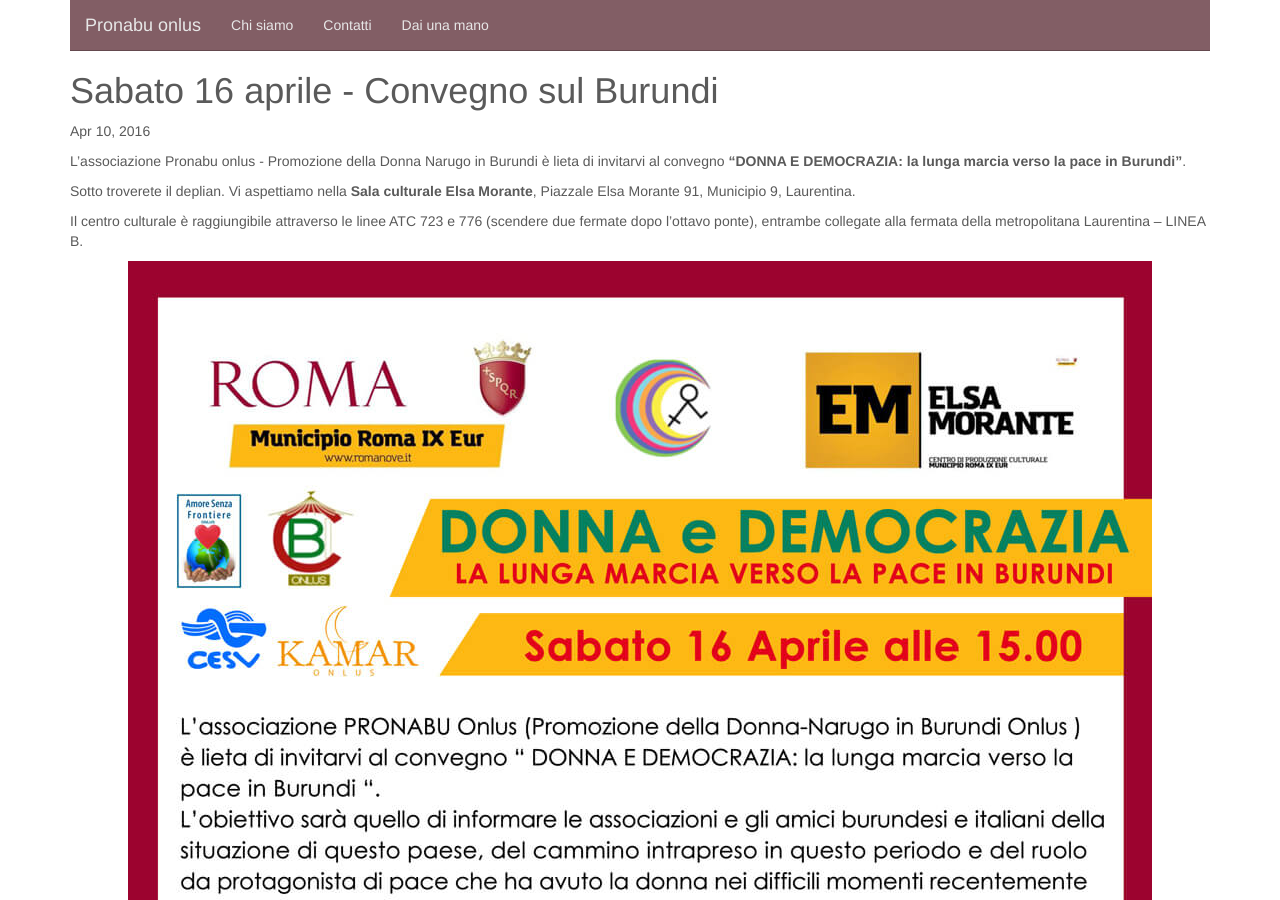
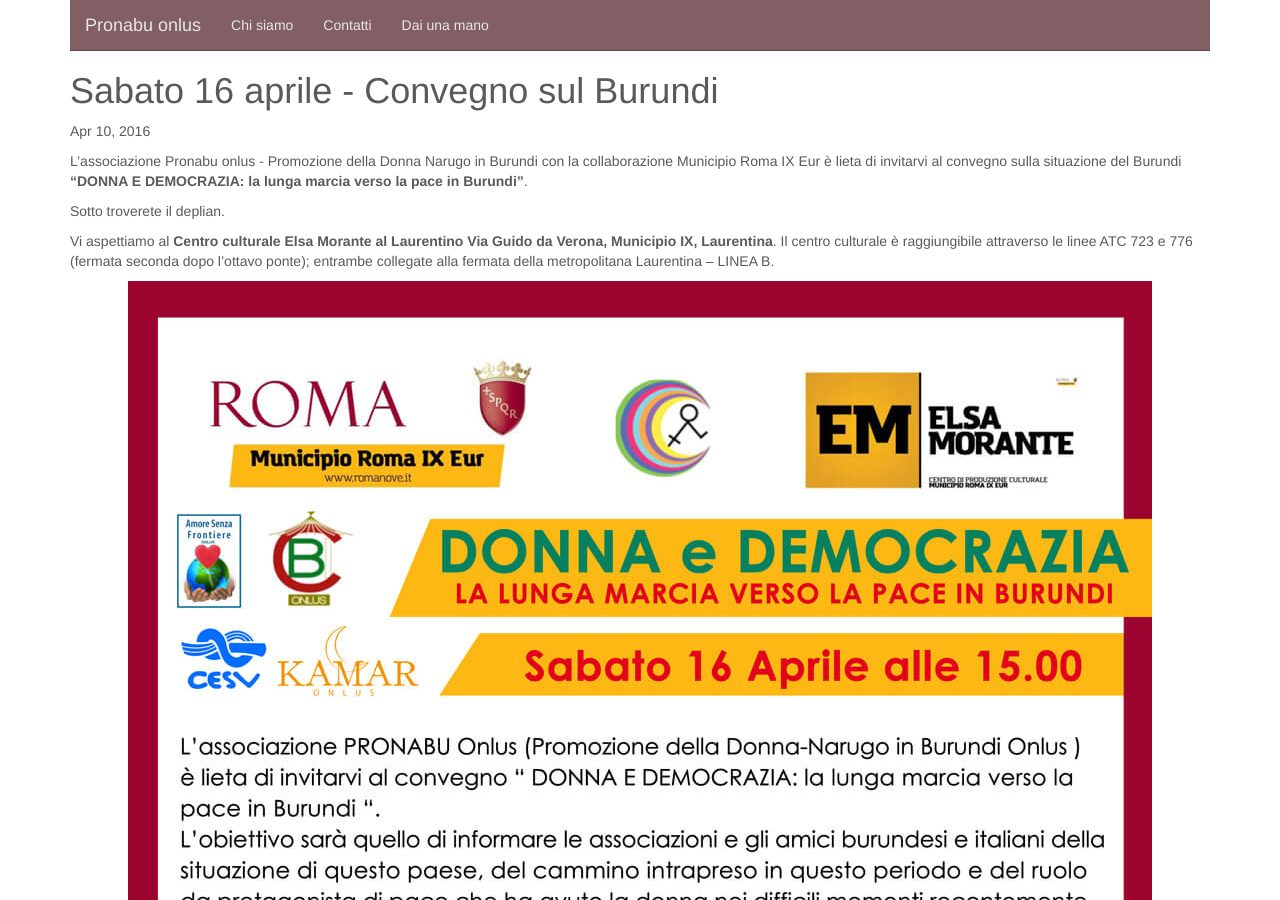
Before and after one commit to kajyr/pronabuonlus.org, a Jekyll site: the page built from _posts/2016-04-10-convegno-sul-burundi.md, in a window 1280 px wide and 900 px high. Built offline with Jekyll 4.4.1, drawn with Linux system fonts in a browser that asks for light colours; nearby versions of some CDN libraries.

Commit message:
correzioni

```diff
--- a/_posts/2016-04-10-convegno-sul-burundi.md
+++ b/_posts/2016-04-10-convegno-sul-burundi.md
@@ -7,12 +7,11 @@
 image_slider: /static/convegno-sul-burundi/cover.jpg
 ---
 
-L'associazione Pronabu onlus - Promozione della Donna Narugo in Burundi è lieta di invitarvi al convegno **"DONNA E DEMOCRAZIA: la lunga marcia verso la pace in Burundi"**.
+L'associazione Pronabu onlus - Promozione della Donna Narugo in Burundi con la collaborazione Municipio Roma IX Eur è lieta di invitarvi al convegno sulla situazione del Burundi **"DONNA E DEMOCRAZIA: la lunga marcia verso la pace in Burundi"**.
 
 Sotto troverete il deplian.
-Vi aspettiamo nella **Sala culturale Elsa Morante**, Piazzale Elsa Morante 91, Municipio 9, Laurentina.
 
-Il centro culturale è raggiungibile attraverso le linee ATC 723 e 776 (scendere due fermate dopo l’ottavo ponte), entrambe collegate alla fermata della metropolitana Laurentina – LINEA B.
+Vi aspettiamo al **Centro culturale Elsa Morante al Laurentino Via Guido da Verona, Municipio IX, Laurentina**. Il centro culturale è raggiungibile attraverso le linee ATC 723 e 776 (fermata seconda dopo l’ottavo ponte); entrambe collegate alla fermata della metropolitana Laurentina – LINEA B.
 
 ![Ecco il volantino dell'evento][volantino]
 
```
